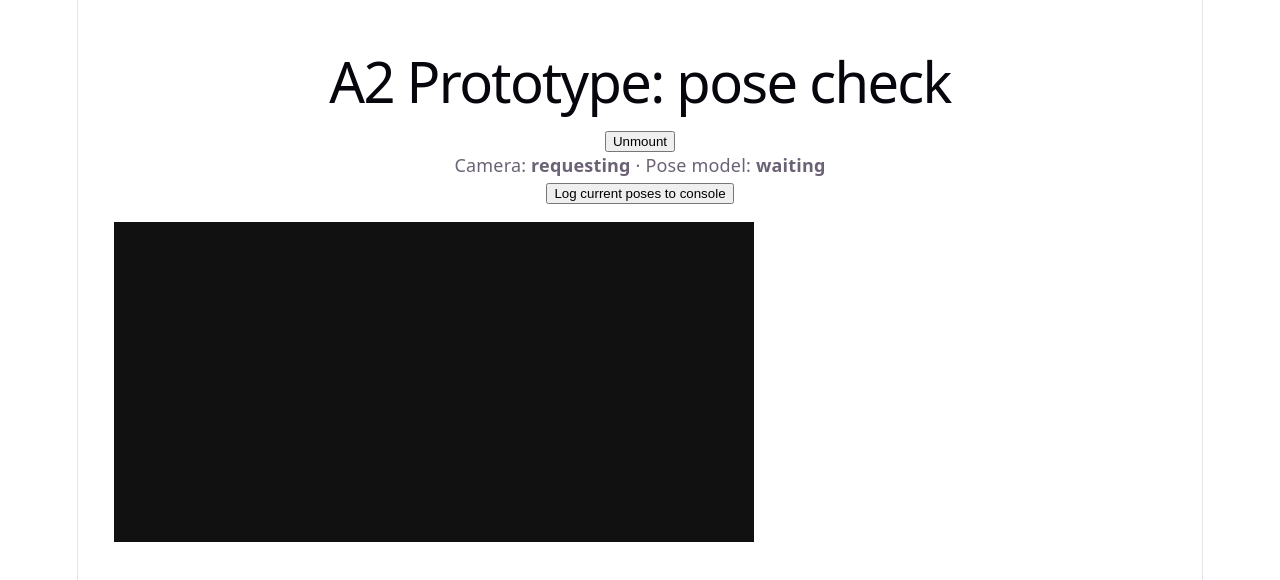
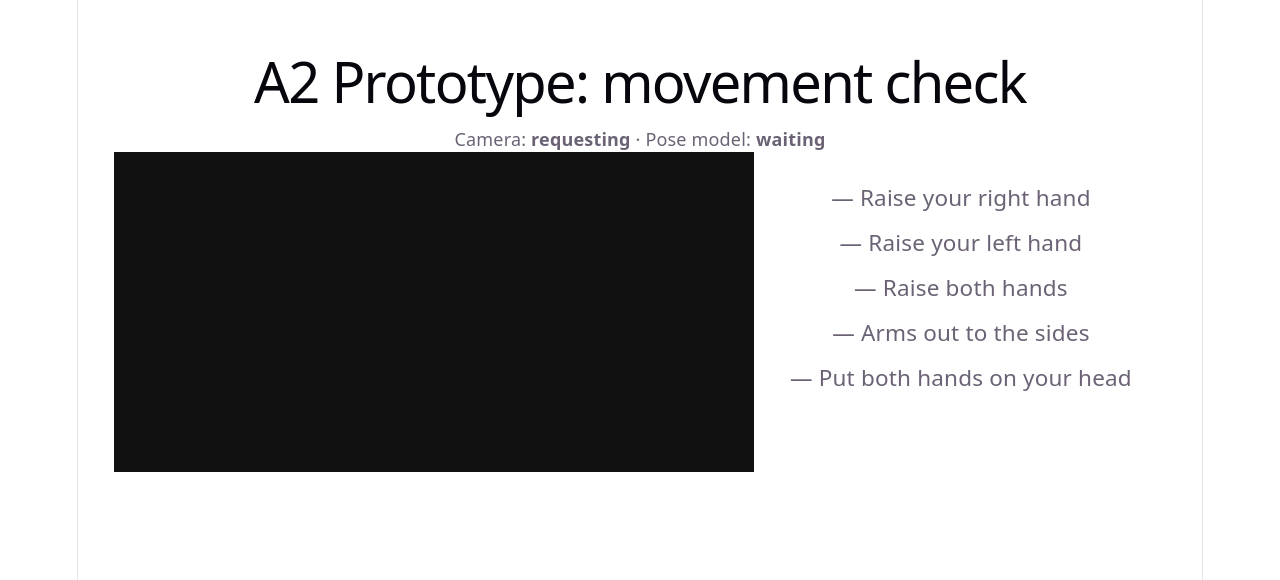
Before and after one commit to Fodya4/A2---Low-fidelity-Prototype-Unnamed-for-now, a React (Vite) app: page / in a window 1280 px wide. Shown: the top 580 px of the page. Built offline with nearby package versions, Linux system fonts and the light colour scheme; no server answers.

Commit message:
Movement rules: 5 upper-body movements with live test harness

```diff
--- a/src/App.jsx
+++ b/src/App.jsx
@@ -1,10 +1,33 @@
-import { useState } from "react";
+import { useEffect, useState } from "react";
 import { useCamera } from "./hooks/useCamera";
 import { useBodyPose } from "./hooks/useBodyPose";
 import PoseOverlay from "./components/camera/PoseOverlay";
+import { getMainPose } from "./logic/poseUtils";
+import { MOVEMENTS, evaluateMovements } from "./logic/movements";
 
-// Temporary test component: camera + BodyPose + landmark overlay.
-function PoseCheck() {
+// Reads the latest pose 10 times per second and evaluates every movement rule.
+// 10x/second is plenty for a readable display and keeps re-renders low.
+function useMovementResults(posesRef) {
+  const [results, setResults] = useState(() => evaluateMovements(null));
+
+  useEffect(() => {
+    const intervalId = setInterval(() => {
+      const pose = getMainPose(posesRef.current);
+      setResults(evaluateMovements(pose));
+    }, 100);
+    return () => clearInterval(intervalId);
+  }, [posesRef]);
+
+  return results;
+}
+
+function resultIcon(value) {
+  if (value === null) return "—"; // can't tell: shoulders not in frame
+  return value ? "✅" : "⬜";
+}
+
+// Temporary test component: live movement detection.
+function MovementCheck() {
   const { videoRef, status: cameraStatus, error: cameraError } = useCamera();
   const {
     posesRef,
@@ -12,10 +35,7 @@ function PoseCheck() {
     status: poseStatus,
     error: poseError,
   } = useBodyPose(videoRef, { enabled: cameraStatus === "ready" });
-
-  function logPoses() {
-    console.log("Current poses:", posesRef.current);
-  }
+  const results = useMovementResults(posesRef);
 
   return (
     <div>
@@ -26,19 +46,15 @@ function PoseCheck() {
       {cameraError && <p style={{ color: "crimson" }}>{cameraError}</p>}
       {poseError && <p style={{ color: "crimson" }}>{poseError}</p>}
 
-      <button type="button" onClick={logPoses}>
-        Log current poses to console
-      </button>
-
-      {/* Wrapper is position: relative so the canvas can sit exactly on top of the video. */}
       <div
         style={{
-          position: "relative",
-          width: 640,
-          maxWidth: "100%",
-          marginTop: "1rem",
+          display: "flex",
+          gap: "2rem",
+          alignItems: "flex-start",
+          flexWrap: "wrap",
         }}
       >
+        <div style={{ position: "relative", width: 640, maxWidth: "100%" }}>
           <video
             ref={videoRef}
             playsInline
@@ -46,7 +62,7 @@ function PoseCheck() {
             style={{
               display: "block",
               width: "100%",
-            height: "auto", // the height attribute is now set for ml5; CSS keeps proportions
+              height: "auto",
               transform: "scaleX(-1)",
               background: "#111",
             }}
@@ -57,20 +73,31 @@ function PoseCheck() {
             connections={connections}
           />
         </div>
+
+        <ul
+          style={{
+            listStyle: "none",
+            padding: 0,
+            fontSize: "1.25rem",
+            lineHeight: 2,
+          }}
+        >
+          {MOVEMENTS.map((movement) => (
+            <li key={movement.id}>
+              {resultIcon(results[movement.id])} {movement.label}
+            </li>
+          ))}
+        </ul>
+      </div>
     </div>
   );
 }
 
 function App() {
-  const [on, setOn] = useState(true);
-
   return (
     <main style={{ padding: "2rem", fontFamily: "system-ui" }}>
-      <h1>A2 Prototype: pose check</h1>
-      <button type="button" onClick={() => setOn((value) => !value)}>
-        {on ? "Unmount" : "Mount"}
-      </button>
-      {on && <PoseCheck />}
+      <h1>A2 Prototype: movement check</h1>
+      <MovementCheck />
     </main>
   );
 }
--- /dev/null
+++ b/src/logic/movements.js
@@ -0,0 +1,122 @@
+import { getKeypoint, distance } from "./poseUtils";
+
+// If raising your real right hand lights up "left" in the test screen,
+// set this to true. It swaps which side the rules treat as "right".
+const SIDES_SWAPPED = false;
+
+// All tuning numbers in one place, measured in shoulder widths (not pixels),
+// so the rules work whether the visitor stands near or far.
+export const THRESHOLDS = {
+  raisedAboveShoulder: 1.0, // wrist must be this far above its shoulder to count as raised
+  headReach: 1.0, // wrist within this distance of the nose counts as "on head"
+  tPoseLevel: 0.5, // for T-pose, wrist can be at most this far above/below the shoulder
+  tPoseReach: 0.8, // for T-pose, wrist must be this far out beyond the shoulder
+};
+
+// Collects the points the rules need. Returns null if the shoulders aren't visible,
+// which means "can't tell": the person isn't properly in frame.
+function readBody(pose) {
+  const right = SIDES_SWAPPED ? "left" : "right";
+  const left = SIDES_SWAPPED ? "right" : "left";
+
+  const rightShoulder = getKeypoint(pose, `${right}_shoulder`);
+  const leftShoulder = getKeypoint(pose, `${left}_shoulder`);
+  if (!rightShoulder || !leftShoulder) return null;
+
+  return {
+    rightShoulder,
+    leftShoulder,
+    rightWrist: getKeypoint(pose, `${right}_wrist`),
+    leftWrist: getKeypoint(pose, `${left}_wrist`),
+    nose: getKeypoint(pose, "nose"),
+    shoulderWidth: distance(rightShoulder, leftShoulder),
+    centerX: (rightShoulder.x + leftShoulder.x) / 2,
+  };
+}
+
+// --- Building blocks: one hand at a time. side is 'right' or 'left'. ---
+
+function handRaised(body, side) {
+  const wrist = body[`${side}Wrist`];
+  const shoulder = body[`${side}Shoulder`];
+  if (!wrist) return false; // hidden wrist = hand is down, out of frame
+  // Smaller y means higher on screen.
+  return (
+    wrist.y < shoulder.y - THRESHOLDS.raisedAboveShoulder * body.shoulderWidth
+  );
+}
+
+function handOnHead(body, side) {
+  const wrist = body[`${side}Wrist`];
+  const shoulder = body[`${side}Shoulder`];
+  if (!wrist || !body.nose) return false;
+  return (
+    wrist.y < shoulder.y &&
+    distance(wrist, body.nose) < THRESHOLDS.headReach * body.shoulderWidth
+  );
+}
+
+function armOut(body, side) {
+  const wrist = body[`${side}Wrist`];
+  const shoulder = body[`${side}Shoulder`];
+  if (!wrist) return false;
+  const level =
+    Math.abs(wrist.y - shoulder.y) < THRESHOLDS.tPoseLevel * body.shoulderWidth;
+  const out =
+    Math.abs(wrist.x - body.centerX) >
+    Math.abs(shoulder.x - body.centerX) +
+      THRESHOLDS.tPoseReach * body.shoulderWidth;
+  return level && out;
+}
+
+// --- The five movements. The game will use these ids and labels. ---
+
+export const MOVEMENTS = [
+  {
+    id: "raiseRightHand",
+    label: "Raise your right hand",
+    check: (b) =>
+      handRaised(b, "right") &&
+      !handOnHead(b, "right") &&
+      !handRaised(b, "left"),
+  },
+  {
+    id: "raiseLeftHand",
+    label: "Raise your left hand",
+    check: (b) =>
+      handRaised(b, "left") &&
+      !handOnHead(b, "left") &&
+      !handRaised(b, "right"),
+  },
+  {
+    id: "bothHandsUp",
+    label: "Raise both hands",
+    check: (b) =>
+      handRaised(b, "right") &&
+      handRaised(b, "left") &&
+      !handOnHead(b, "right") &&
+      !handOnHead(b, "left"),
+  },
+  {
+    id: "tPose",
+    label: "Arms out to the sides",
+    check: (b) => armOut(b, "right") && armOut(b, "left"),
+  },
+  {
+    id: "handsOnHead",
+    label: "Put both hands on your head",
+    check: (b) => handOnHead(b, "right") && handOnHead(b, "left"),
+  },
+];
+
+// Checks every movement against one pose.
+// Returns e.g. { raiseRightHand: true, tPose: false, ... }, or null values if the person isn't in frame.
+export function evaluateMovements(pose) {
+  const body = pose ? readBody(pose) : null;
+  return Object.fromEntries(
+    MOVEMENTS.map((movement) => [
+      movement.id,
+      body ? movement.check(body) : null,
+    ])
+  );
+}
--- /dev/null
+++ b/src/logic/poseUtils.js
@@ -0,0 +1,34 @@
+// Small helpers for reading ml5 BodyPose results.
+// No React here: these are plain functions, easy to test and reuse.
+
+// Below this confidence, MoveNet is basically guessing, so we treat the point as not visible.
+export const MIN_CONFIDENCE = 0.3;
+
+// Pick the person closest to the camera (largest bounding box) and ignore everyone else,
+// so a bystander walking behind the visitor can't affect the game.
+export function getMainPose(poses) {
+  if (!poses?.length) return null;
+  return poses.reduce((best, pose) =>
+    boxArea(pose) > boxArea(best) ? pose : best
+  );
+}
+
+function boxArea(pose) {
+  const box = pose.box;
+  if (!box) return 0;
+  const width = box.width ?? box.xMax - box.xMin;
+  const height = box.height ?? box.yMax - box.yMin;
+  return width * height;
+}
+
+// Returns the keypoint with this name (e.g. "right_wrist") if it's confidently detected, otherwise null.
+export function getKeypoint(pose, name) {
+  const point = pose.keypoints.find((keypoint) => keypoint.name === name);
+  if (!point || point.confidence < MIN_CONFIDENCE) return null;
+  return point;
+}
+
+// Straight-line distance between two points, in pixels.
+export function distance(a, b) {
+  return Math.hypot(a.x - b.x, a.y - b.y);
+}
```
Lines whose indentation alone changed are shown as unchanged.
